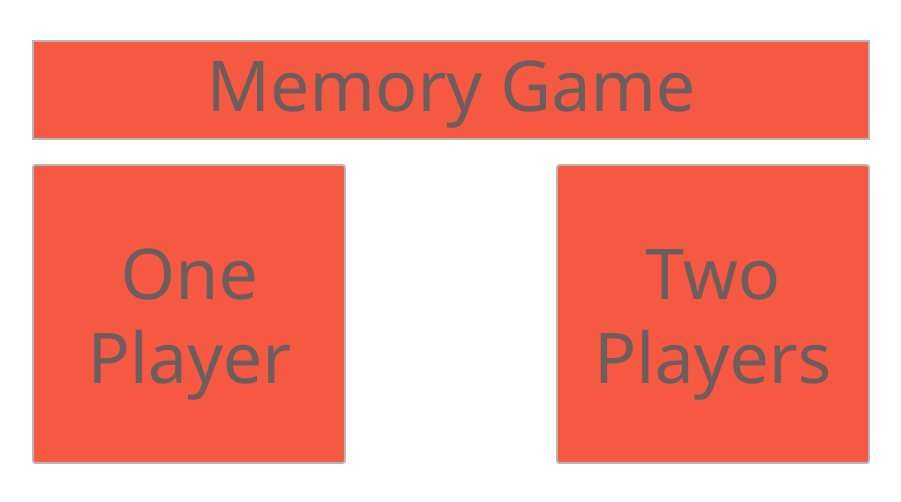
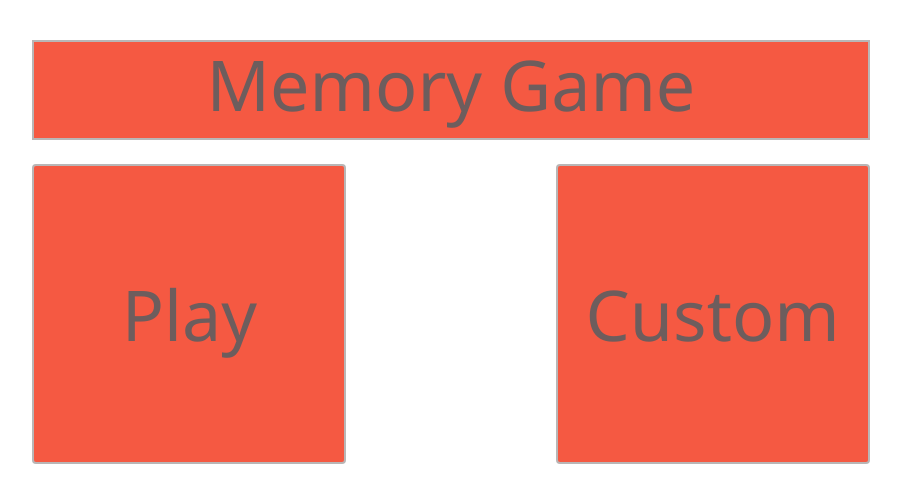
Before and after one commit to amiraElmergawy/Memory_Game, a plain HTML site: page index.html in a window 1280 px wide. Shown: the whole page, without its empty margins (177-1078 px from the left). Drawn offline with nearby package versions, Linux system fonts and the light colour scheme.

Commit message:
Update index.html

```diff
--- a/index.html
+++ b/index.html
@@ -31,14 +31,12 @@
         <div class="row w-100 h-75" id="firstDiv">
             <div class="col-4 offset-1 col-md-3 offset-md-2 main sub btn" id="onePlayer">
                 <h1 class="center">
-                    One
-                    Player
+                    Play
                 </h1>
             </div>
             <div class="col-4 offset-1 col-md-3 offset-md-2 main sub btn" id="twoPlayers">
                 <h1 class="center">
-                    Two
-                    Players
+                    Custom
                 </h1>
             </div>
         </div>
```
